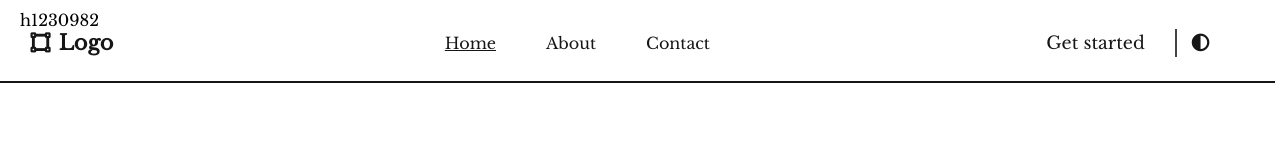
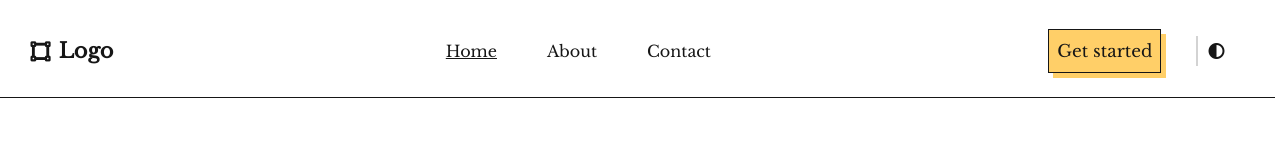
Before and after one commit to DoFitO-dev/new, a plain HTML site: page index.html in a window 1280 px wide. Drawn offline with nearby package versions, Linux system fonts and the light colour scheme.

Commit message:
NVABAR BUG FIX COMPLETE ALL

```diff
--- a/index.html
+++ b/index.html
@@ -5,6 +5,7 @@
     <meta http-equiv="X-UA-Compatible" content="IE=edge">
     <meta name="viewport" content="width=device-width, initial-scale=1.0">
     <link rel="stylesheet" href="style.css">
+    <link rel="shortcut icon" href="./images/favicon.png" type="image/x-icon">
     <script src="https://unpkg.com/boxicons@2.1.4/dist/boxicons.js"></script>
     <script src="https://kit.fontawesome.com/c487051ea6.js" crossorigin="anonymous"></script>
     <script src="script.js"></script>
@@ -30,15 +31,13 @@
         </ul>
 
         <div class="main">
-            <a href="#">Get started</a>
+            <a href="#" class="main-gate">Get started</a>
             <div class="bx bx-menu" id="menu-icon"></div>
-            <div class="d-toggler"><a href="/pages_dark/index_d.html"><i class="fa-solid fa-circle-half-stroke"></i></a></div>
+            <div class="d-toggler"><a href="index_d.html"><i class="fa-solid fa-circle-half-stroke"></i></a></div>
         </div>
     </header>
 
-    <section>
-        <div>h1230982</div>
-    </section>
+
 
     <script>
         let menu = document.querySelector('#menu-icon');
--- a/style.css
+++ b/style.css
@@ -18,8 +18,10 @@ body {
     #f5f5f5 150%);*/
 }
 
-.d-toggler {
-    border-left: 2px solid #434343;
+.d-toggler a{
+    color: #161616;
+    padding: 5px 5px;
+    border-left: 2px solid #d3d3d3;
 }
 
 section {
@@ -36,7 +38,7 @@ header {
     display: flex;
     align-items: center;
     justify-content: space-between;
-    border-bottom: 2px solid #161616;
+    border-bottom: 1px solid #161616;
     background: transparent;
     padding: 28px 12%;
     transition: all .50s ease;
@@ -86,16 +88,21 @@ header {
     align-items: center;
 }
 
-.main a {
+.main-gate {
+    margin-left: 10px;
     margin-right: 25px;
-    margin-left: 10px;
+    padding: 10.5px 8px;
+    background-color: #ffcf68;
+    box-shadow: 5px 5px #ffcf68;
     color: #161616;
-    font-size: 1.1rem;
-    font-weight: 500;
+    border: 1px solid #161616;
+    font-size: 17px;
+    font-weight: 400;
     transition: all .50s ease;
 }
-.main a:hover {
-    color: #434343;
+.main-gate:hover {
+    box-shadow: 0px 0px #ffcf68;
+    color: #161616;
     transition: all .50s ease;
 }
 
--- a/pages_dark/css_dark/style_d.css
+++ b/style_d.css
@@ -18,8 +18,16 @@ body {
     #f5f5f5 150%);*/
 }
 
-.d-toggler {
+.d-toggler a{
+    color: #fff;
+    font-size: 15px;
+    padding: 5px 5px;
     border-left: 2px solid #d3d3d3;
+}
+
+section {
+    width: 100%;
+    height: 100vh;
 }
 
 header {
@@ -31,6 +39,7 @@ header {
     display: flex;
     align-items: center;
     justify-content: space-between;
+    border-bottom: 1px solid #fff;
     background: transparent;
     padding: 28px 12%;
     transition: all .50s ease;
@@ -80,16 +89,21 @@ header {
     align-items: center;
 }
 
-.main a {
+.main-gate {
+    margin-left: 10px;
     margin-right: 25px;
-    margin-left: 10px;
-    color: #fff;
-    font-size: 1.1rem;
-    font-weight: 500;
+    padding: 10.5px 8px;
+    background-color: #ffcf68;
+    box-shadow: 5px 5px #ffcf68;
+    color: #000000;
+    border: 1px solid #000000;
+    font-size: 17px;
+    font-weight: 400;
     transition: all .50s ease;
 }
-.main a:hover {
-    color: #d3d3d3;
+.main-gate:hover {
+    box-shadow: 0px 0px #ffcf68;
+    color: #000000;
     transition: all .50s ease;
 }
 
@@ -146,5 +160,6 @@ header {
     }
     .navbar.open {
         right: 2%;
+        transition: all .50s ease;
     }
 }
```
Also changed, not shown: index_d.html (renamed from pages_dark/index_d.html, +4 -3 lines), images/favicon.png (added).
